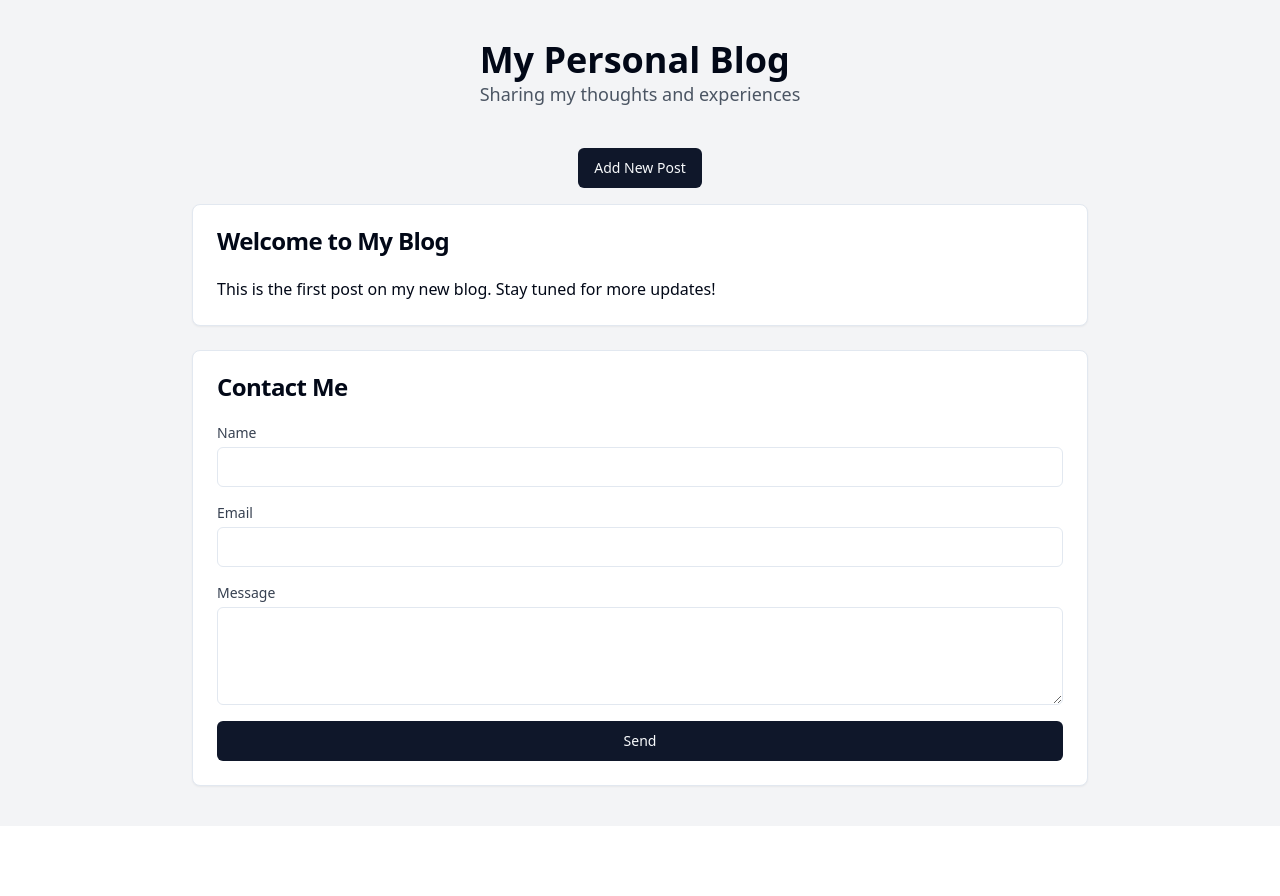
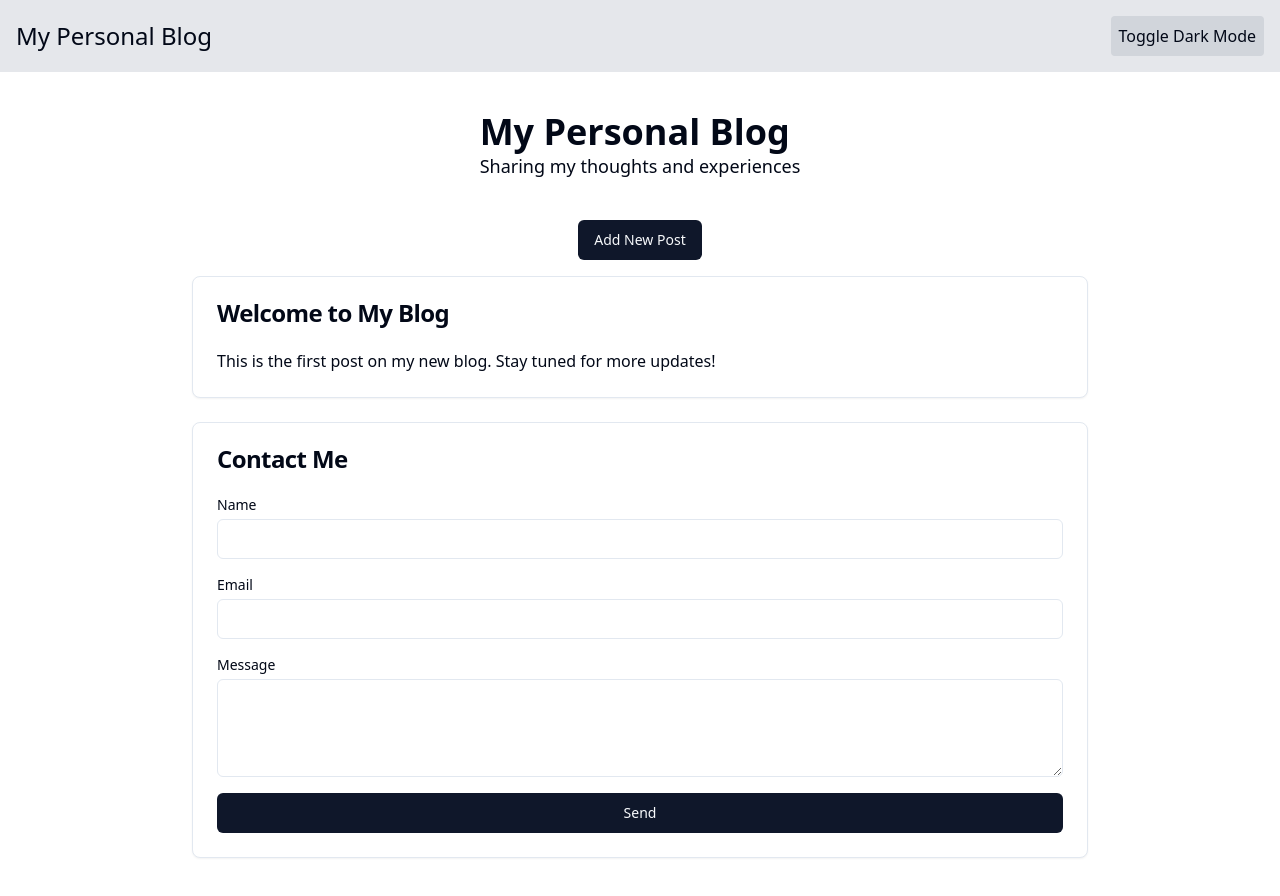
Before and after one commit to GPT-Engineer-App-Dev/musing-memoirs, a React (Vite) app: page / in a window 1280 px wide. Before the commit the page ends 826 px from the top, so only its background shows below. Built offline with nearby package versions, Linux system fonts and the light colour scheme.

Commit message:
Implemented dark mode feature for the personal blog website. Users can now switch between light and dark themes.

```diff
--- a/src/App.jsx
+++ b/src/App.jsx
@@ -1,14 +1,34 @@
 import { Route, BrowserRouter as Router, Routes } from "react-router-dom";
 import Index from "./pages/Index.jsx";
 import AddPost from "./pages/AddPost.jsx";
+import { useState, useEffect } from "react";
 
 function App() {
+  const [theme, setTheme] = useState(localStorage.getItem("theme") || "light");
+
+  useEffect(() => {
+    document.documentElement.className = theme;
+    localStorage.setItem("theme", theme);
+  }, [theme]);
+
+  const toggleTheme = () => {
+    setTheme((prevTheme) => (prevTheme === "light" ? "dark" : "light"));
+  };
+
   return (
     <Router>
+      <div className={`app ${theme}`}>
+        <header className="p-4 flex justify-between items-center bg-gray-200 dark:bg-gray-800">
+          <h1 className="text-2xl">My Personal Blog</h1>
+          <button onClick={toggleTheme} className="p-2 bg-gray-300 dark:bg-gray-700 rounded">
+            Toggle {theme === "light" ? "Dark" : "Light"} Mode
+          </button>
+        </header>
       <Routes>
         <Route exact path="/" element={<Index />} />
         <Route path="/add-post" element={<AddPost />} />
       </Routes>
+      </div>
     </Router>
   );
 }
--- a/src/pages/AddPost.jsx
+++ b/src/pages/AddPost.jsx
@@ -19,7 +19,7 @@ const AddPost = () => {
   };
 
   return (
-    <div className="min-h-screen bg-gray-100 flex flex-col items-center py-10">
+    <div className="min-h-screen bg-background text-foreground flex flex-col items-center py-10">
       <header className="mb-10">
         <h1 className="text-4xl font-bold">Add New Post</h1>
       </header>
@@ -31,7 +31,7 @@ const AddPost = () => {
           <CardContent>
             <form onSubmit={handleSubmit} className="space-y-4">
               <div>
-                <label htmlFor="title" className="block text-sm font-medium text-gray-700">
+                <label htmlFor="title" className="block text-sm font-medium">
                   Title
                 </label>
                 <Input
@@ -44,7 +44,7 @@ const AddPost = () => {
                 />
               </div>
               <div>
-                <label htmlFor="content" className="block text-sm font-medium text-gray-700">
+                <label htmlFor="content" className="block text-sm font-medium">
                   Content
                 </label>
                 <Textarea
--- a/src/pages/Index.jsx
+++ b/src/pages/Index.jsx
@@ -14,10 +14,10 @@ const Index = () => {
   }, []);
 
   return (
-    <div className="min-h-screen bg-gray-100 flex flex-col items-center py-10">
+    <div className="min-h-screen bg-background text-foreground flex flex-col items-center py-10">
       <header className="mb-10">
         <h1 className="text-4xl font-bold">My Personal Blog</h1>
-        <p className="text-lg text-gray-600">Sharing my thoughts and experiences</p>
+        <p className="text-lg">Sharing my thoughts and experiences</p>
       </header>
       <div className="flex justify-end mb-4">
         <Link to="/add-post">
@@ -52,19 +52,19 @@ const Index = () => {
           <CardContent>
             <form className="space-y-4">
               <div>
-                <label htmlFor="name" className="block text-sm font-medium text-gray-700">
+                <label htmlFor="name" className="block text-sm font-medium">
                   Name
                 </label>
                 <Input id="name" type="text" className="mt-1 block w-full" />
               </div>
               <div>
-                <label htmlFor="email" className="block text-sm font-medium text-gray-700">
+                <label htmlFor="email" className="block text-sm font-medium">
                   Email
                 </label>
                 <Input id="email" type="email" className="mt-1 block w-full" />
               </div>
               <div>
-                <label htmlFor="message" className="block text-sm font-medium text-gray-700">
+                <label htmlFor="message" className="block text-sm font-medium">
                   Message
                 </label>
                 <Textarea id="message" className="mt-1 block w-full" rows="4" />
```
Also changed, not shown: src/index.css (line endings or trailing spaces).
